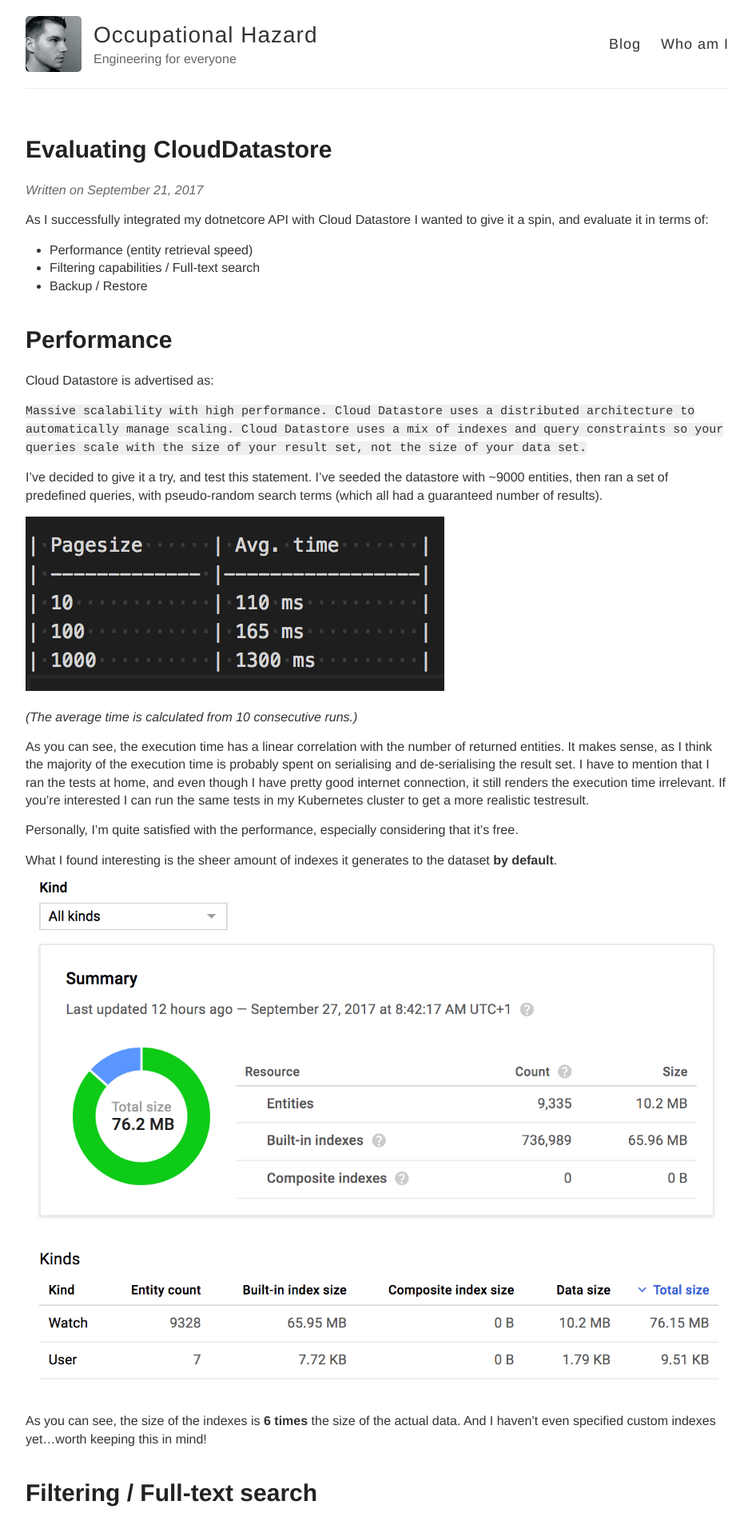
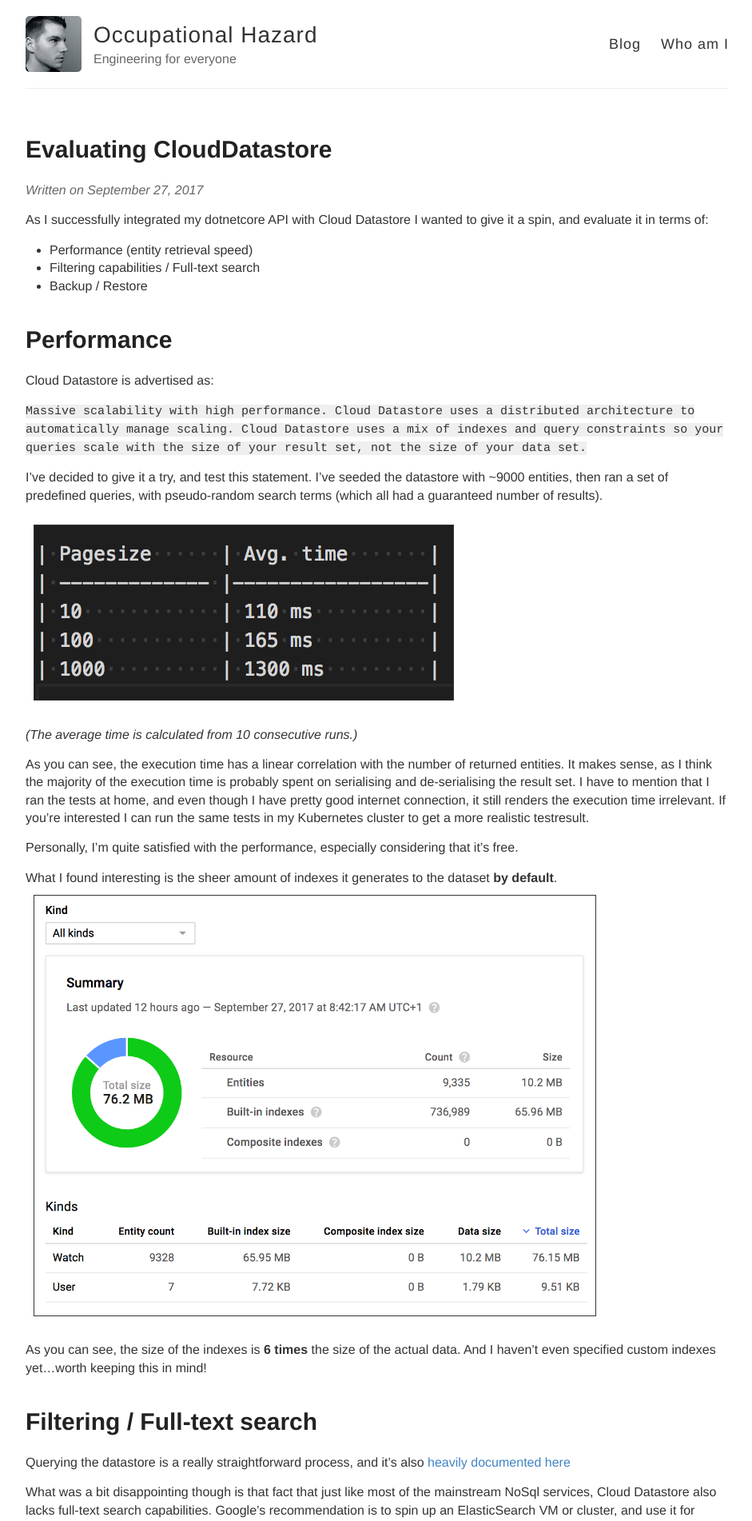
Before and after one commit to santatamas/blog, a Jekyll site: the page built from _posts/2017-09-27-Evaluating-CloudDatastore.md, in a window 1280 px wide. Shown: the top 1902 px of the page at 80% size, without its empty margins (168-1109 px from the left). Built offline with Jekyll 4.4.1, drawn with Linux system fonts in a browser that asks for light colours; comment, search, counter and statistics services are not loaded.

Commit message:
changed entry img style

```diff
--- a/_posts/2017-09-27-Evaluating-CloudDatastore.md
+++ b/_posts/2017-09-27-Evaluating-CloudDatastore.md
@@ -1,7 +1,7 @@
 ---
 layout: post
 title: Evaluating CloudDatastore
-date:   2017-09-21 21:57:00 +0100
+date:   2017-09-27 23:07:00 +0100
 categories: Blu Cloud Datastore Full-text search dotnetcore
 ---
 
--- a/style.scss
+++ b/style.scss
@@ -325,3 +325,9 @@ code.highlighter-rouge {
       }
   }
 }
+
+.entry img {
+  max-width:80%;
+  margin:10px;
+  border:1px solid;
+}
```
